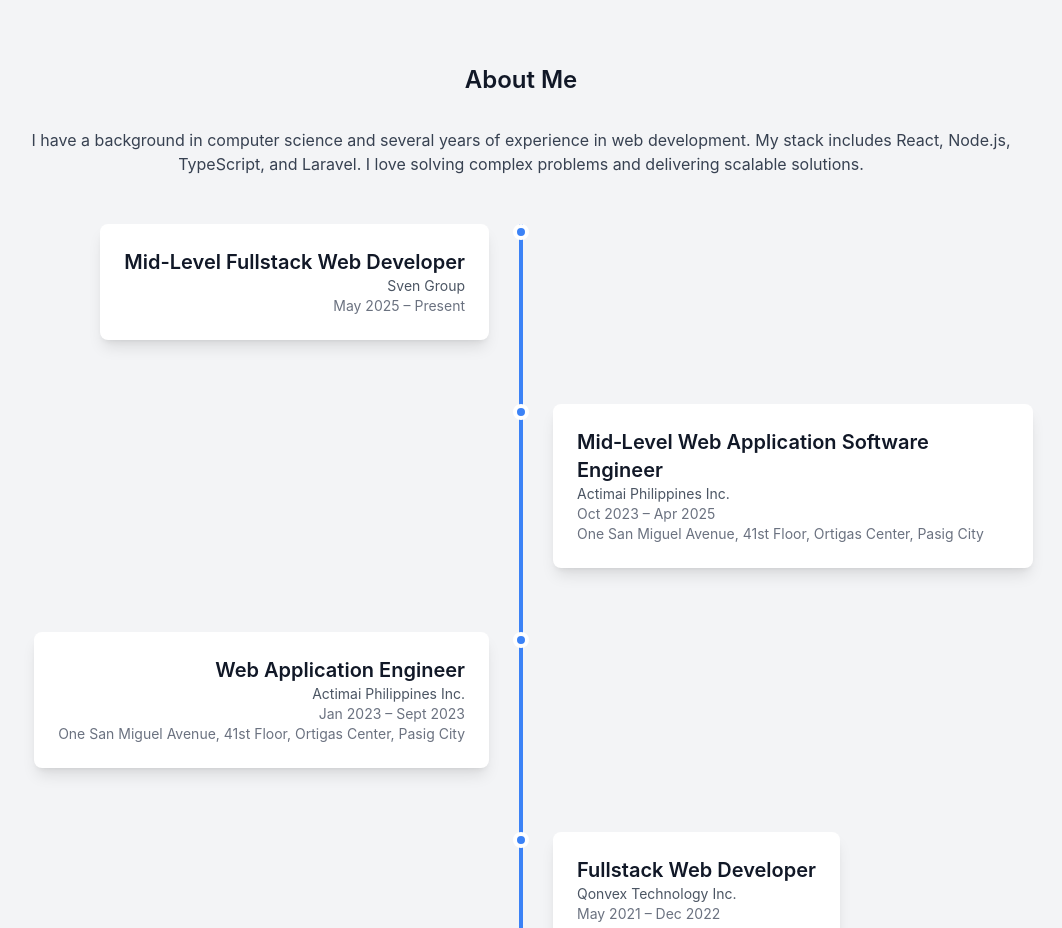
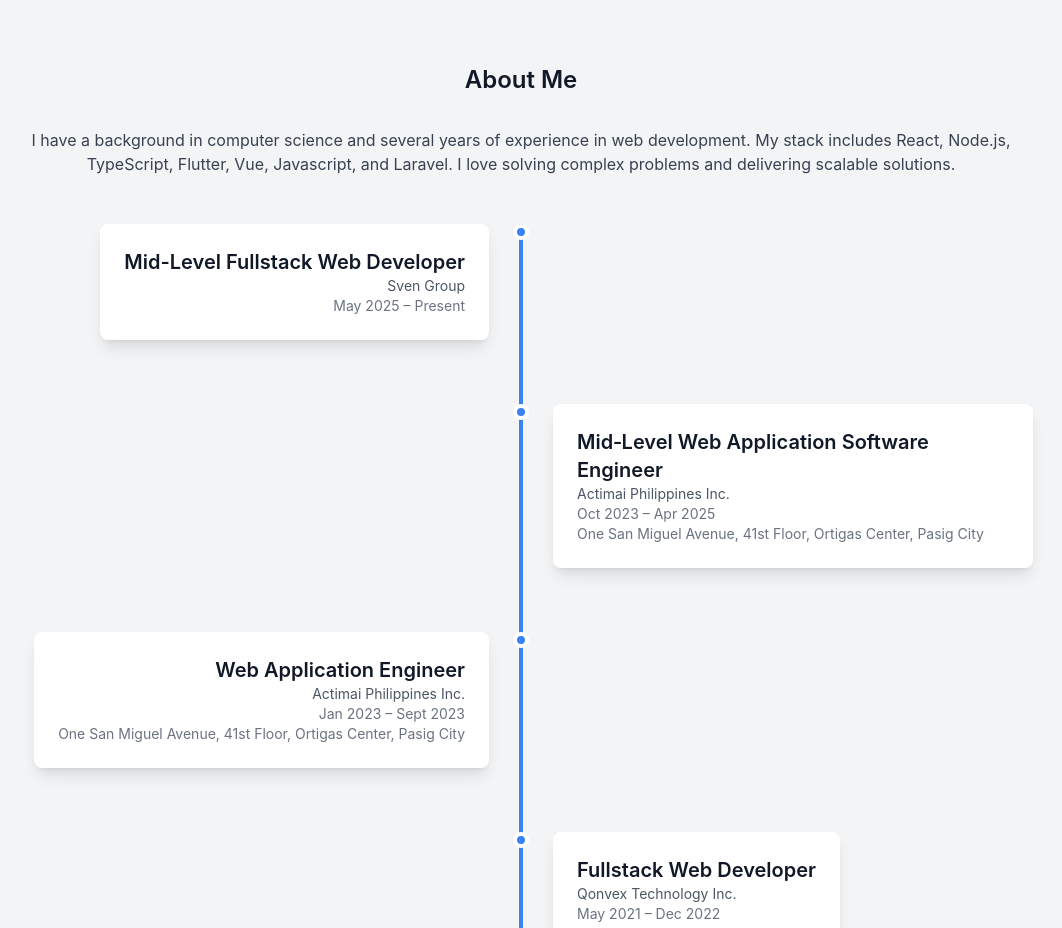
Before and after one commit to guillermogabion/portfolio, a React (Create React App) app: page / in a window 1280 px wide. Shown: the part 960-1888 px from the top of the page, without its empty margins (119-1181 px from the left). Built offline with nearby package versions, Linux system fonts and the light colour scheme.

Commit message:
add abount details

```diff
--- a/src/sections/AboutSection.tsx
+++ b/src/sections/AboutSection.tsx
@@ -34,7 +34,7 @@ function AboutSection() {
       <div className="max-w-5xl w-full">
         <h2 className="text-2xl font-semibold mb-8 text-center">About Me</h2>
         <p className="text-gray-700 mb-12 text-center">
-          I have a background in computer science and several years of experience in web development. My stack includes React, Node.js, TypeScript, and Laravel. I love solving complex problems and delivering scalable solutions.
+          I have a background in computer science and several years of experience in web development. My stack includes React, Node.js, TypeScript, Flutter, Vue, Javascript, and Laravel. I love solving complex problems and delivering scalable solutions.
         </p>
 
         <div className="relative">
```
